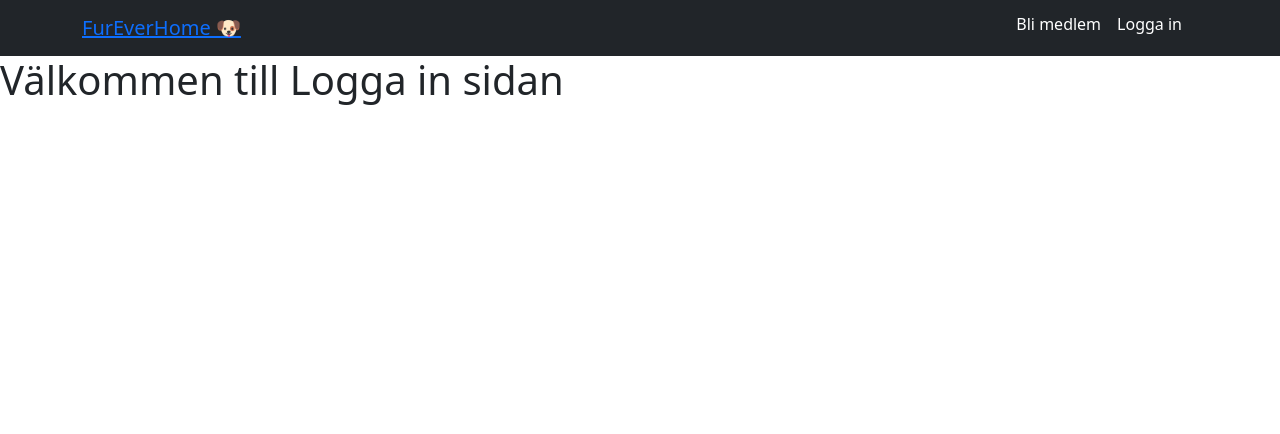
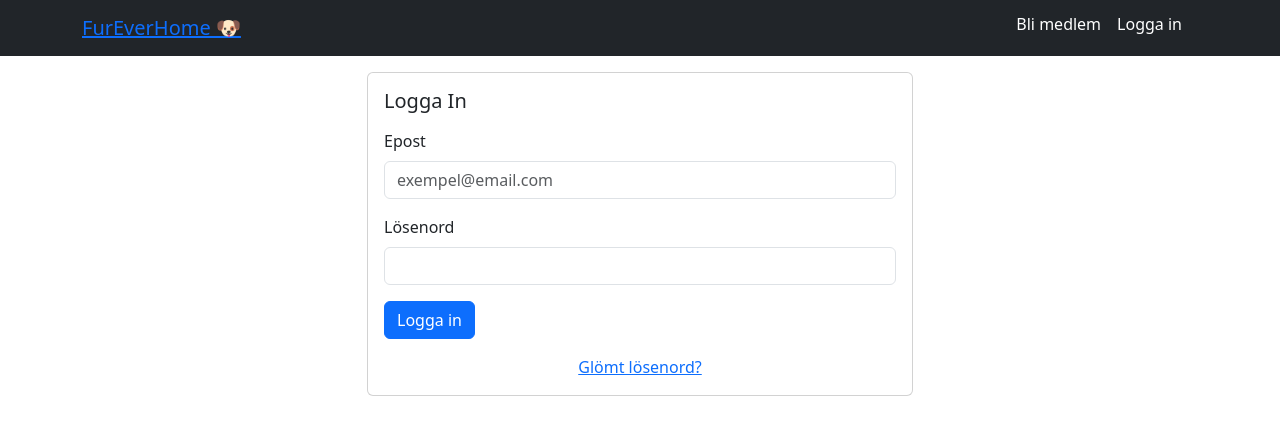
Before and after one commit to Emma-Quinn1/examensarbete, a Next.js app: page /login in a window 1280 px wide. Shown: the top 434 px of the page. Built offline with nearby package versions, Linux system fonts and the light colour scheme; no server answers.

Commit message:
Created login page and forgot password page

```diff
--- a/src/app/login/page.tsx
+++ b/src/app/login/page.tsx
@@ -1,8 +1,128 @@
+"use client";
+
+import { useState } from "react";
+import Button from "react-bootstrap/Button";
+import Card from "react-bootstrap/Card";
+import Col from "react-bootstrap/Col";
+import Container from "react-bootstrap/Container";
+import Form from "react-bootstrap/Form";
+import Row from "react-bootstrap/Row";
+import { SubmitHandler, useForm } from "react-hook-form";
+import { LoginCredentials } from "../../types/user.types";
+import useAuth from "../../hooks/useAuth";
+import { FirebaseError } from "firebase/app";
+import { useRouter } from "next/navigation";
+import Link from "next/link";
+
 const Login = () => {
+  const [isSubmitting, setIsSubmitting] = useState(false);
+  const [generalError, setGeneralError] = useState<string | null>(null);
+
+  const {
+    handleSubmit,
+    register,
+    formState: { errors },
+  } = useForm<LoginCredentials>({
+    mode: "onBlur",
+  });
+  const { login } = useAuth();
+  const router = useRouter();
+
+  const onLogin: SubmitHandler<LoginCredentials> = async (data) => {
+    setIsSubmitting(true);
+    setGeneralError(null);
+
+    try {
+      await login(data.email, data.password);
+      router.push("/");
+    } catch (err) {
+      if (err instanceof FirebaseError) {
+        setGeneralError(
+          err.code === "auth/invalid-credential"
+            ? "E-posten eller lösenordet är fel"
+            : "Ett fel uppstod. Försök igen senare."
+        );
+      }
+      setIsSubmitting(false);
+    }
+  };
+
   return (
-    <div>
-      <h1>Välkommen till Logga in sidan</h1>
-    </div>
+    <Container className="py-3 center-y">
+      <Row>
+        <Col md={{ span: 6, offset: 3 }}>
+          <Card className="mb-3">
+            <Card.Body>
+              <Card.Title className="mb-3">Logga In</Card.Title>
+
+              <Form
+                onSubmit={handleSubmit(onLogin)}
+                noValidate
+                className="mb-3"
+              >
+                {generalError && (
+                  <div
+                    role="alert"
+                    aria-live="assertive"
+                    className="alert alert-danger"
+                  >
+                    {generalError}
+                  </div>
+                )}
+
+                <Form.Group controlId="email" className="mb-3">
+                  <Form.Label>Epost</Form.Label>
+                  <Form.Control
+                    placeholder="exempel@email.com"
+                    type="email"
+                    {...register("email", {
+                      required: "Du måste ange en epost adress",
+                      pattern: {
+                        value: /^[^\s@]+@[^\s@]+\.[^\s@]+$/,
+                        message: "Skriv in en gitligt epost-adress",
+                      },
+                    })}
+                  />
+                  {errors.email && (
+                    <p className="invalid">
+                      {errors.email.message || "Ogiltligt värde"}
+                    </p>
+                  )}
+                </Form.Group>
+
+                <Form.Group controlId="password" className="mb-3">
+                  <Form.Label>Lösenord</Form.Label>
+                  <Form.Control
+                    type="password"
+                    autoComplete="new-password"
+                    {...register("password", {
+                      required: "Du måste ange ditt lösenord för att logga in",
+                      minLength: {
+                        message: "Det måste minst vara 6 tecken",
+                        value: 6,
+                      },
+                    })}
+                  />
+                  {errors.password && (
+                    <p className="invalid">
+                      {errors.password.message || "Ogiltligt värde"}
+                    </p>
+                  )}
+                </Form.Group>
+
+                <Button disabled={isSubmitting} type="submit" variant="primary">
+                  {isSubmitting ? "Loggar in" : "Logga in"}
+                </Button>
+              </Form>
+
+              <div className="text-center">
+                <Link href="logIn/forgotPassword">Glömt lösenord?</Link>
+              </div>
+            </Card.Body>
+          </Card>
+        </Col>
+      </Row>
+    </Container>
   );
 };
 
--- a/src/context/authContext.tsx
+++ b/src/context/authContext.tsx
@@ -1,6 +1,11 @@
 "use client";
 
-import { createUserWithEmailAndPassword, UserCredential } from "firebase/auth";
+import {
+  createUserWithEmailAndPassword,
+  sendPasswordResetEmail,
+  signInWithEmailAndPassword,
+  UserCredential,
+} from "firebase/auth";
 
 import { createContext, PropsWithChildren, useEffect, useState } from "react";
 
@@ -9,6 +14,8 @@ import { MoonLoader } from "react-spinners";
 
 interface AuthContextType {
   signup: (email: string, password: string) => Promise<UserCredential>;
+  login: (email: string, password: string) => Promise<UserCredential>;
+  resetPassword: (email: string) => Promise<void>;
 }
 
 export const AuthContext = createContext<AuthContextType | null>(null);
@@ -20,6 +27,16 @@ const AuthContextProvider: React.FC<PropsWithChildren> = ({ children }) => {
     return createUserWithEmailAndPassword(auth, email, password);
   };
 
+  const login = (email: string, password: string) => {
+    return signInWithEmailAndPassword(auth, email, password);
+  };
+
+  const resetPassword = (email: string) => {
+    return sendPasswordResetEmail(auth, email, {
+      url: window.location.origin + "/logIn",
+    });
+  };
+
   useEffect(() => {
     setLoading(false);
   }, []);
@@ -28,6 +45,8 @@ const AuthContextProvider: React.FC<PropsWithChildren> = ({ children }) => {
     <AuthContext.Provider
       value={{
         signup,
+        login,
+        resetPassword,
       }}
     >
       {loading ? (
```
Also changed, not shown: src/app/login/forgotPassword/page.tsx (added, +110 -0 lines), src/app/signUp/page.tsx (+19 -2 lines), src/types/user.types.ts (+9 -0 lines).
